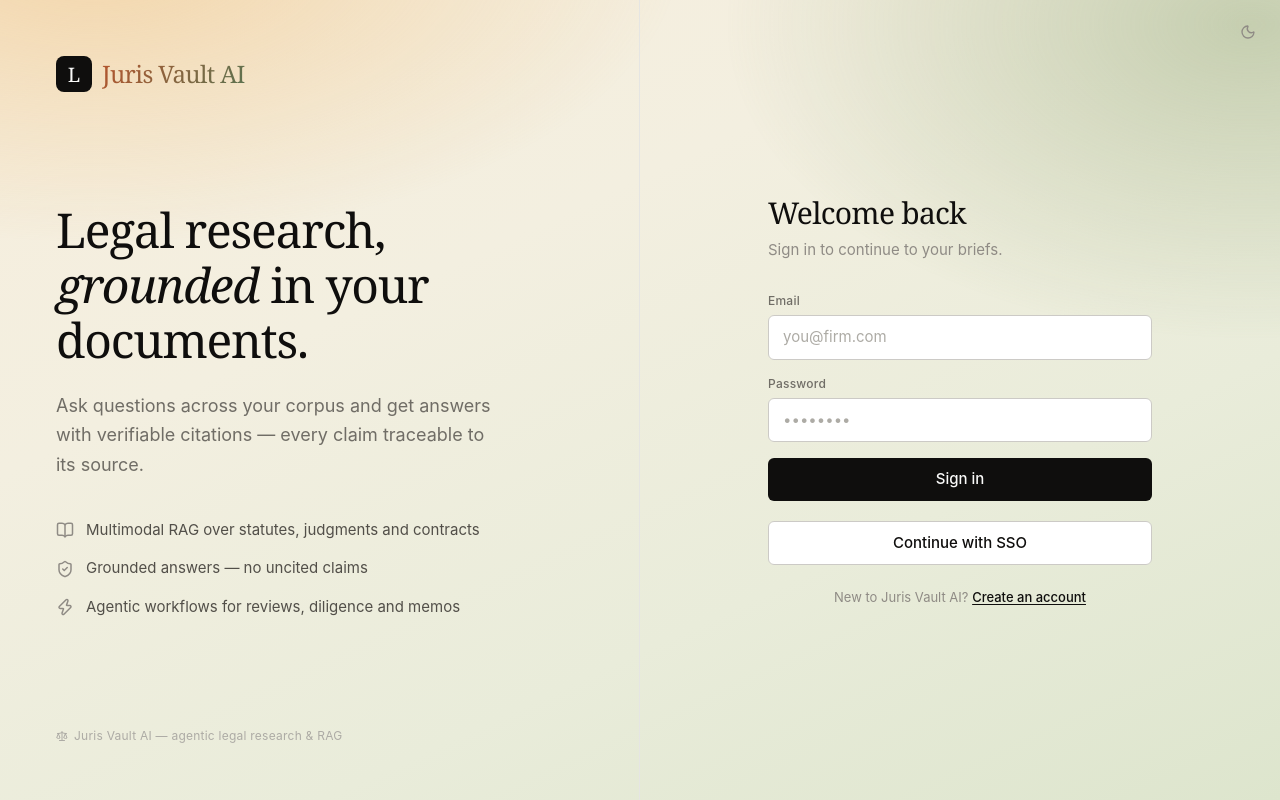
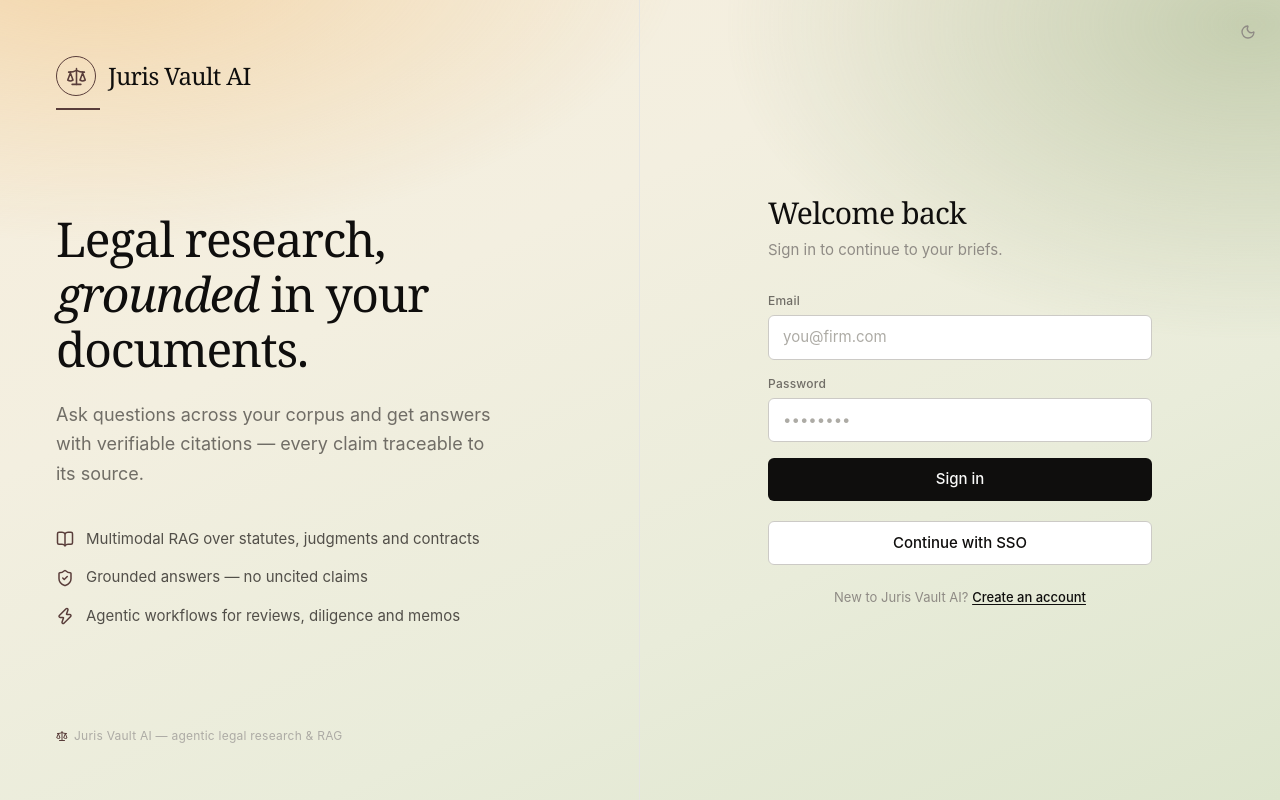
Before and after one commit to heyjishh/Vault-AI, a React (Vite) app in the folder frontend/: page / in a window 1280 px wide. Built offline with nearby package versions, Linux system fonts and the light colour scheme.

Commit message:
Piece 37: legal identity — bronze, scales medallion, serif lockup

```diff
--- a/frontend/src/components/AppShell.tsx
+++ b/frontend/src/components/AppShell.tsx
@@ -9,7 +9,7 @@ import { useAuth } from '../stores/auth'
 import { useSession } from '../stores/session'
 import { useMatter } from '../stores/matter'
 import { dashboardApi, mattersApi, publicSettingsApi } from '../api/client'
-import { ConfirmDialog, DualToneBackdrop, ThemeToggle } from './ui'
+import { BrandMark, ConfirmDialog, DualToneBackdrop, ThemeToggle } from './ui'
 import AssistantPage from './AssistantPage'
 import ResearchPage from './ResearchPage'
 import AgentsPage from './AgentsPage'
@@ -140,8 +140,15 @@ export default function AppShell() {
       <DualToneBackdrop fixed />
       {/* Sidebar — transparent over the wash, hairline right border */}
       <aside className="relative z-10 w-64 flex-shrink-0 border-r border-stone-200 dark:border-white/10 flex flex-col">
-        <div className="h-[4.5rem] flex items-center px-5 border-b border-stone-200 dark:border-white/10">
-          <span className="font-display text-xl tracking-tight">{brand.product_name}</span>
+        <div className="px-5 py-4 border-b border-stone-200 dark:border-white/10">
+          <div className="flex items-center gap-3">
+            <BrandMark size={36} />
+            <div className="min-w-0">
+              <p className="font-display text-[21px] leading-tight tracking-tight truncate">{brand.product_name}</p>
+              <p className="text-[11.5px] text-stone-500 dark:text-stone-400 leading-tight mt-0.5 truncate">{brand.tagline}</p>
+            </div>
+          </div>
+          <div className="mt-3 h-[2px] w-[44px] bg-bronze" />
         </div>
 
         <div className="px-3 pt-4">
@@ -186,7 +193,7 @@ export default function AppShell() {
               onClick={() => { setActiveTabId(null); setView(id) }}
               className={`w-full flex items-center gap-3 rounded-lex px-3 py-2 text-[14px] transition-colors ${
                 view === id || (id === 'matters' && view === 'matter')
-                  ? 'bg-stone-100 dark:bg-[#26281f] text-ink dark:text-[#f4f2ee] font-medium'
+                  ? 'bg-stone-100 dark:bg-[#26281f] text-ink dark:text-[#f4f2ee] font-medium shadow-[inset_2px_0_0_var(--bronze)]'
                   : 'text-stone-600 dark:text-stone-300 hover:bg-stone-100/70 dark:hover:bg-white/5 hover:text-ink'
               }`}
             >
@@ -224,7 +231,7 @@ export default function AppShell() {
                 onClick={() => { setActiveTabId(t.id); setView('tab') }}
                 className={`w-full flex items-center gap-3 rounded-lex px-3 py-2 text-[14px] transition-colors ${
                   view === 'tab' && activeTabId === t.id
-                    ? 'bg-stone-100 dark:bg-[#26281f] text-ink dark:text-[#f4f2ee] font-medium'
+                    ? 'bg-stone-100 dark:bg-[#26281f] text-ink dark:text-[#f4f2ee] font-medium shadow-[inset_2px_0_0_var(--bronze)]'
                     : 'text-stone-600 dark:text-stone-300 hover:bg-stone-100/70 dark:hover:bg-white/5 hover:text-ink'
                 }`}
               >
--- a/frontend/src/components/AuthPage.tsx
+++ b/frontend/src/components/AuthPage.tsx
@@ -1,7 +1,7 @@
 import { useState } from 'react'
 import { Scale, ShieldCheck, BookOpen, Zap } from 'lucide-react'
 import { useAuth } from '../stores/auth'
-import { DualToneBackdrop, ThemeToggle } from './ui'
+import { BrandMark, DualToneBackdrop, ThemeToggle } from './ui'
 
 export default function AuthPage() {
   const login = useAuth((s) => s.login)
@@ -29,11 +29,12 @@ export default function AuthPage() {
       </div>
       {/* Left: product panel (Harvey-style serif statement) */}
       <div className="relative hidden lg:flex w-1/2 flex-col justify-between p-14 border-r border-stone-200 dark:border-white/10">
-        <div className="flex items-center gap-2.5">
-          <div className="w-9 h-9 rounded-lg bg-ink flex items-center justify-center">
-            <span className="font-display text-ivory text-xl leading-none pt-0.5">L</span>
+        <div>
+          <div className="flex items-center gap-3">
+            <BrandMark size={40} />
+            <span className="font-display text-2xl tracking-tight">Juris Vault AI</span>
           </div>
-          <span className="font-display text-2xl tracking-tight dual-tone-text">Juris Vault AI</span>
+          <div className="mt-3 h-[2px] w-[44px] bg-bronze" />
         </div>
         <div>
           <h1 className="font-display text-5xl leading-[1.15] tracking-tight max-w-lg">
@@ -49,25 +50,26 @@ export default function AuthPage() {
               { icon: Zap, text: 'Agentic workflows for reviews, diligence and memos' },
             ].map(({ icon: Icon, text }) => (
               <div key={text} className="flex items-center gap-3 text-stone-700">
-                <Icon className="w-4.5 h-4.5 text-stone-500 dark:text-stone-400" size={18} />
+                <Icon className="w-4.5 h-4.5 text-bronze" size={18} />
                 <span className="text-[15px]">{text}</span>
               </div>
             ))}
           </div>
         </div>
         <p className="text-meta text-stone-400 dark:text-stone-500 flex items-center gap-1.5">
-          <Scale size={12} /> Juris Vault AI — agentic legal research &amp; RAG
+          <Scale size={12} className="text-bronze" /> Juris Vault AI — agentic legal research &amp; RAG
         </p>
       </div>
 
       {/* Right: auth card */}
       <div className="relative flex-1 flex items-center justify-center p-6">
         <div className="w-full max-w-sm fade-up">
-          <div className="lg:hidden flex items-center gap-2.5 mb-8 justify-center">
-            <div className="w-9 h-9 rounded-lg bg-ink flex items-center justify-center">
-              <span className="font-display text-ivory text-xl leading-none pt-0.5">L</span>
+          <div className="lg:hidden flex flex-col items-center mb-8">
+            <div className="flex items-center gap-3">
+              <BrandMark size={40} />
+              <span className="font-display text-2xl tracking-tight">Juris Vault AI</span>
             </div>
-            <span className="font-display text-2xl tracking-tight dual-tone-text">Juris Vault AI</span>
+            <div className="mt-3 h-[2px] w-[44px] bg-bronze" />
           </div>
           <h2 className="font-display text-3xl tracking-tight">
             {mode === 'login' ? 'Welcome back' : 'Create your workspace'}
--- a/frontend/src/components/DashboardPage.tsx
+++ b/frontend/src/components/DashboardPage.tsx
@@ -199,7 +199,8 @@ export default function DashboardPage({ go, openMatter }: { go: (v: View) => voi
         <div className="relative flex items-start gap-5">
           <AssistantAvatar size={76} />
           <div className="min-w-0 flex-1">
-            <h1 className="text-[24px] font-semibold leading-tight tracking-tight">
+            <div className="h-[2px] w-[44px] bg-bronze mb-3" />
+            <h1 className="font-display text-[30px] leading-tight tracking-tight">
               {greeting()}, {firstName}
             </h1>
             <p className="text-stone-500 dark:text-stone-400 mt-1 text-[14px]">
--- a/frontend/src/components/ui.tsx
+++ b/frontend/src/components/ui.tsx
@@ -1,6 +1,6 @@
 import { useMemo, useState } from 'react'
 import { createPortal } from 'react-dom'
-import { Moon, Sun, Trash2, X } from 'lucide-react'
+import { Moon, Scale, Sun, Trash2, X } from 'lucide-react'
 import type { Citation } from '../api/types'
 import { SourceModal } from './SourceModal'
 import { DocInsightButton } from './DocInsight'
@@ -268,6 +268,24 @@ export function DateChips({ value, onChange }: { value: DateRange; onChange: (r:
 }
 
 /**
+ * Piece 37: the brand mark — the scales of justice centred in a
+ * bronze medallion ring (transparent fill). Bronze flips with the
+ * theme via --bronze in index.css. This replaces the retired
+ * black-square "L" monogram wherever the brand locks up.
+ */
+export function BrandMark({ size = 36 }: { size?: number }) {
+  return (
+    <span
+      aria-hidden="true"
+      className="inline-flex items-center justify-center rounded-full border-[1.5px] border-bronze text-bronze shrink-0"
+      style={{ width: size, height: size }}
+    >
+      <Scale size={Math.round(size * 0.52)} strokeWidth={1.8} />
+    </span>
+  )
+}
+
+/**
  * Piece 35: dark-mode toggle. The initial class is set pre-paint by
  * the inline script in index.html (stored `jurisvault.theme`, else
  * the system preference); this button flips it and persists the
--- a/frontend/src/index.css
+++ b/frontend/src/index.css
@@ -14,6 +14,10 @@
      the stronger peach/sage glow belongs to the light theme). */
   --accent-a: #b4552d;
   --accent-b: #5c7350;
+  /* Piece 37: dark bronze — the legal metal from the original
+     palette. Reserved for the brand mark, brand rules, and the
+     active-nav indicator; flips pale on dark. */
+  --bronze: #593d3a;
   --grad-page: linear-gradient(155deg,#f7eedd 0%,#f3efe0 34%,#e9ecda 68%,#dde5cd 100%);
   --grad-glow: radial-gradient(58% 46% at 12% 0%,rgba(240,190,120,.50),transparent 70%),radial-gradient(52% 50% at 92% 8%,rgba(146,168,120,.45),transparent 70%);
 }
@@ -21,6 +25,7 @@
 html.dark {
   --accent-a: #e08a5f;
   --accent-b: #9db488;
+  --bronze: #c8b184;
   --grad-page: linear-gradient(155deg,#221a12 0%,#191a13 38%,#12150d 70%,#0d120a 100%);
   --grad-glow: radial-gradient(58% 46% at 12% 0%,rgba(214,130,70,.28),transparent 70%),radial-gradient(52% 50% at 92% 8%,rgba(120,150,95,.26),transparent 70%);
 }
@@ -91,6 +96,11 @@ body {
   background-clip: text;
   color: transparent;
 }
+
+/* ——— Piece 37: bronze utilities (theme-variable driven) ——— */
+.text-bronze { color: var(--bronze); }
+.bg-bronze { background-color: var(--bronze); }
+.border-bronze { border-color: var(--bronze); }
 
 /* Moving glow layer: the reference page's hero-glow fields
    (var(--grad-glow)) as one layer over the wash, drifting slowly on
```
Also changed, not shown: frontend/index.html (line endings or trailing spaces), 2 other files (tests, documents, lock files or other folders).
